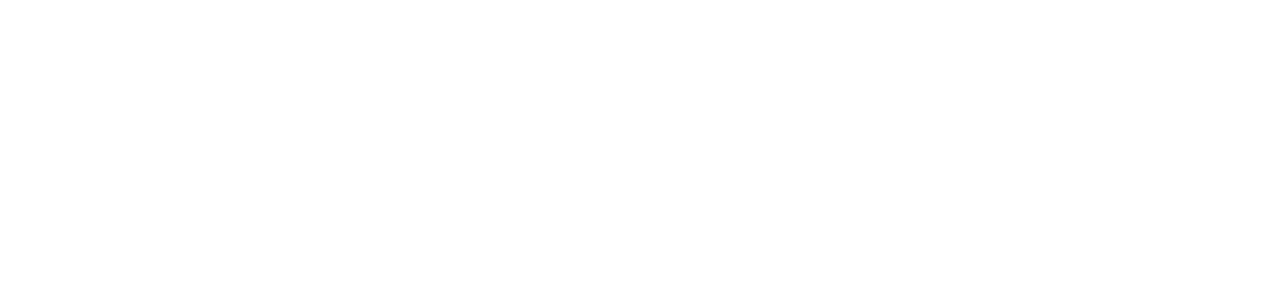
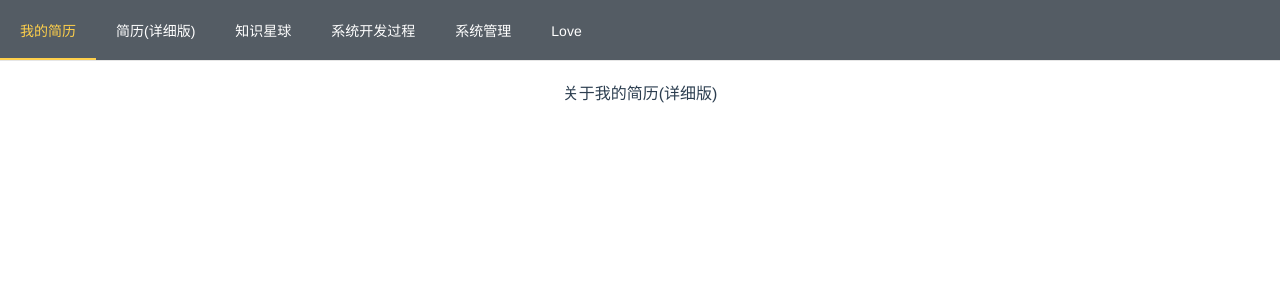
Before and after one commit to zihochay/project, a Vue app in the folder view/: page /#/detail in a window 1280 px wide. Shown: the top 300 px of the page. Built offline with nearby package versions, Linux system fonts and the light colour scheme.

Commit message:
增加简历菜单及路由

```diff
--- a/view/src/router/index.js
+++ b/view/src/router/index.js
@@ -12,17 +12,21 @@ const routes = [
     children: [
       {
         path: '/index',
-        component: () => import('@/views/AboutView.vue')
+        component: () => import('@/views/aboutme/index.vue')
+      },
+      {
+        path: '/detail',
+        component: () => import('@/views/aboutme/detail.vue')
       }
     ]
   },
   {
-    path: '/about',
-    name: 'about',
-    // route level code-splitting
-    // this generates a separate chunk (about.[hash].js) for this route
-    // which is lazy-loaded when the route is visited.
-    component: () => import(/* webpackChunkName: "about" */ '../views/AboutView.vue')
+    path: '/justIndex',
+    component: () => import('@/views/aboutme/index.vue')
+  },
+  {
+    path: '/justdetail',
+    component: () => import('@/views/aboutme/detail.vue')
   },
   // 重定向到首页
   {
--- /dev/null
+++ b/view/src/views/aboutme/detail.vue
@@ -0,0 +1,31 @@
+<template>
+  <div class="me-detail">
+    关于我的简历(详细版)
+  </div>
+</template>
+<script>
+export default {
+  name: 'text-main',
+  components: {
+  //   HelloWorld
+  },
+  data () {
+    return {
+
+    }
+  },
+  // 创建完成，访问当前this实例
+  created () {
+
+  },
+  // 挂载完成，访问DOM元素
+  mounted () {
+  },
+  methods: {
+
+  }
+}
+</script>
+
+<style lang="less" scoped>
+</style>
--- /dev/null
+++ b/view/src/views/aboutme/index.vue
@@ -0,0 +1,31 @@
+<template>
+  <div class="about-me">
+    关于我的简历
+  </div>
+</template>
+<script>
+export default {
+  name: 'text-main',
+  components: {
+  //   HelloWorld
+  },
+  data () {
+    return {
+
+    }
+  },
+  // 创建完成，访问当前this实例
+  created () {
+
+  },
+  // 挂载完成，访问DOM元素
+  mounted () {
+  },
+  methods: {
+
+  }
+}
+</script>
+
+<style lang="less" scoped>
+</style>
--- a/view/src/views/layout/components/menu.vue
+++ b/view/src/views/layout/components/menu.vue
@@ -11,7 +11,7 @@
         <router-link to="/index">我的简历</router-link>
       </el-menu-item>
       <el-menu-item index="2">
-        <router-link to="/index">简历(详细版)</router-link>
+        <router-link to="/detail">简历(详细版)</router-link>
       </el-menu-item>
       <el-menu-item index="3">
         <router-link to="/index">知识星球</router-link>
```
